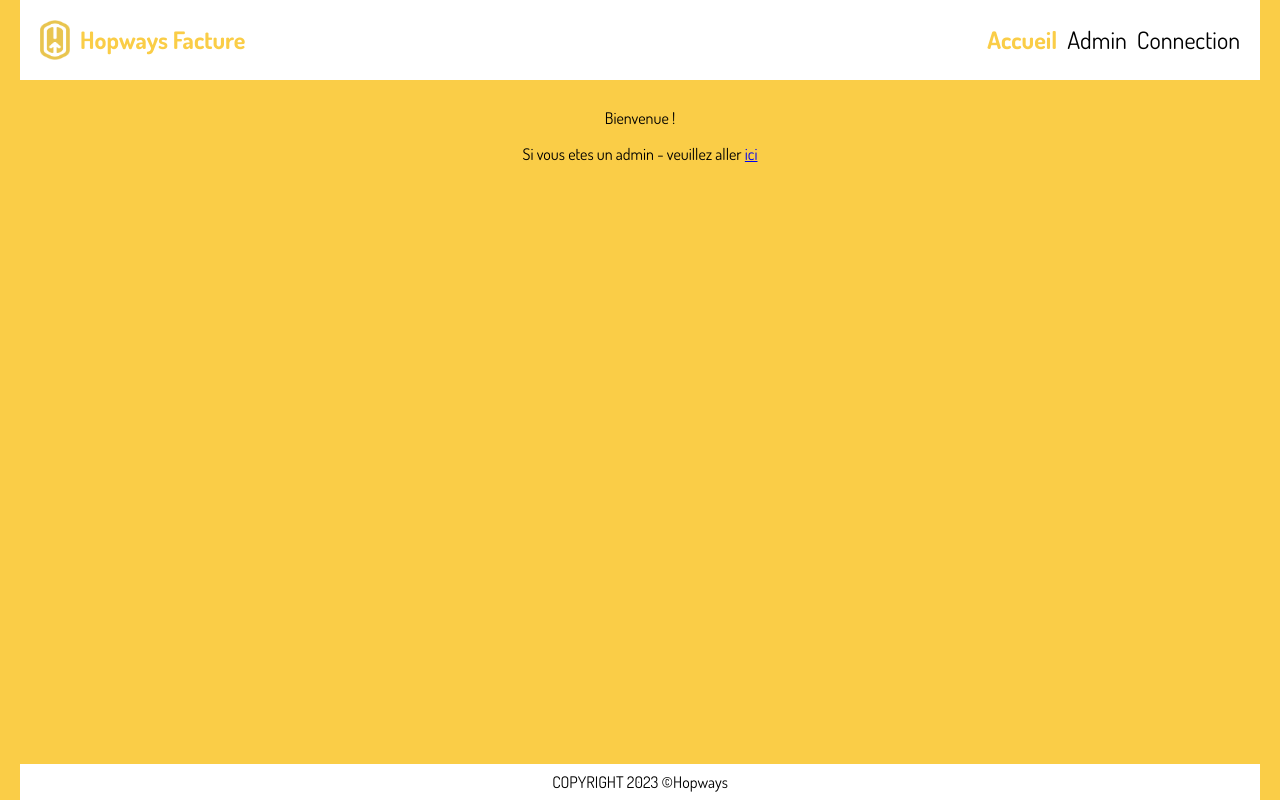
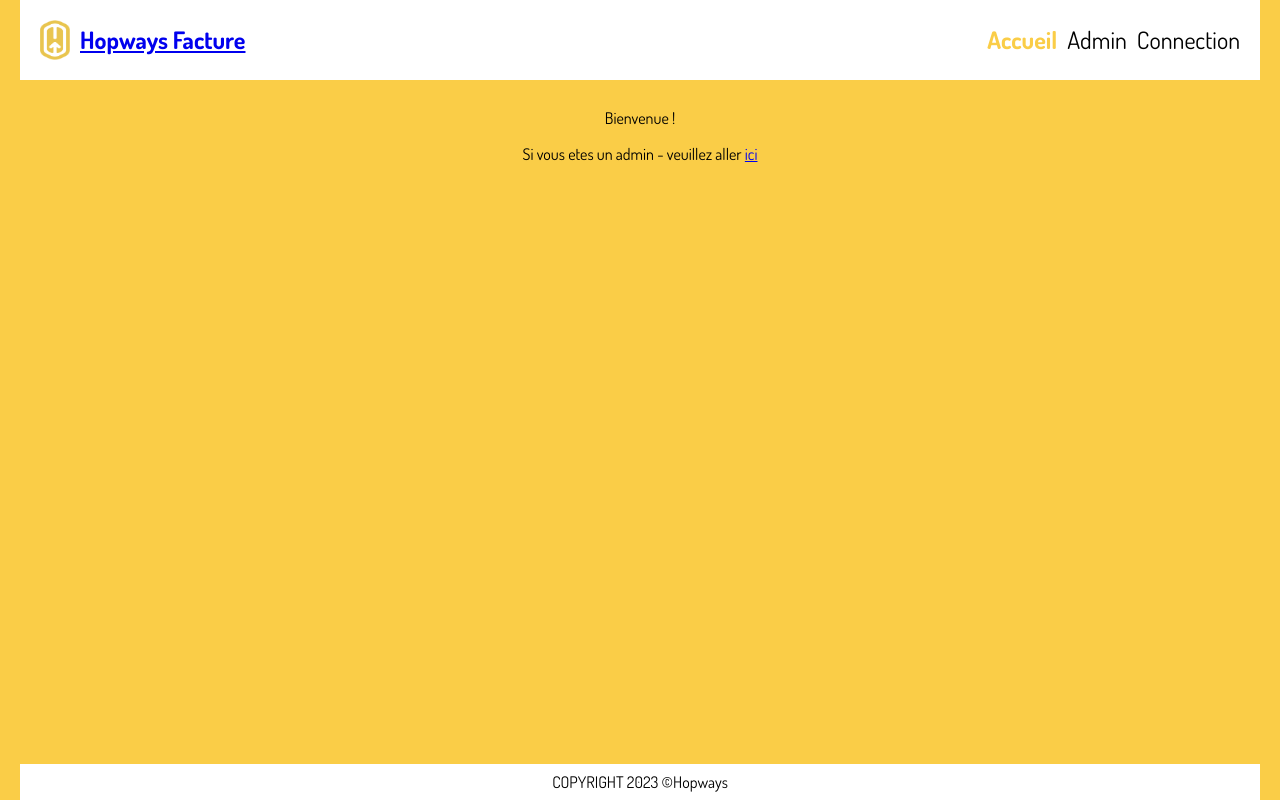
Before and after one commit to vadym-loik/invoices, a Next.js app: page / in a window 1280 px wide. Built offline with nearby package versions, Linux system fonts and the light colour scheme; no server answers.

Commit message:
Add link to homepageon logo

```diff
--- a/src/components/Header/Header.tsx
+++ b/src/components/Header/Header.tsx
@@ -12,6 +12,7 @@ const Header = () => {
   return (
     <>
       <div className="header">
+        <Link href={'/'}>
           <div className="header-wrap">
             <Image
               className="header-logo"
@@ -22,6 +23,7 @@ const Header = () => {
             />
             <h1 className="header-heading">Hopways Facture</h1>
           </div>
+        </Link>
 
         <div className="header-nav">
           <nav>
--- a/src/components/Header/header.scss
+++ b/src/components/Header/header.scss
@@ -15,6 +15,7 @@
   &-wrap {
     display: flex;
     align-items: center;
+    cursor: pointer;
     gap: 10px;
   }
 
```
Lines whose indentation alone changed are shown as unchanged.
